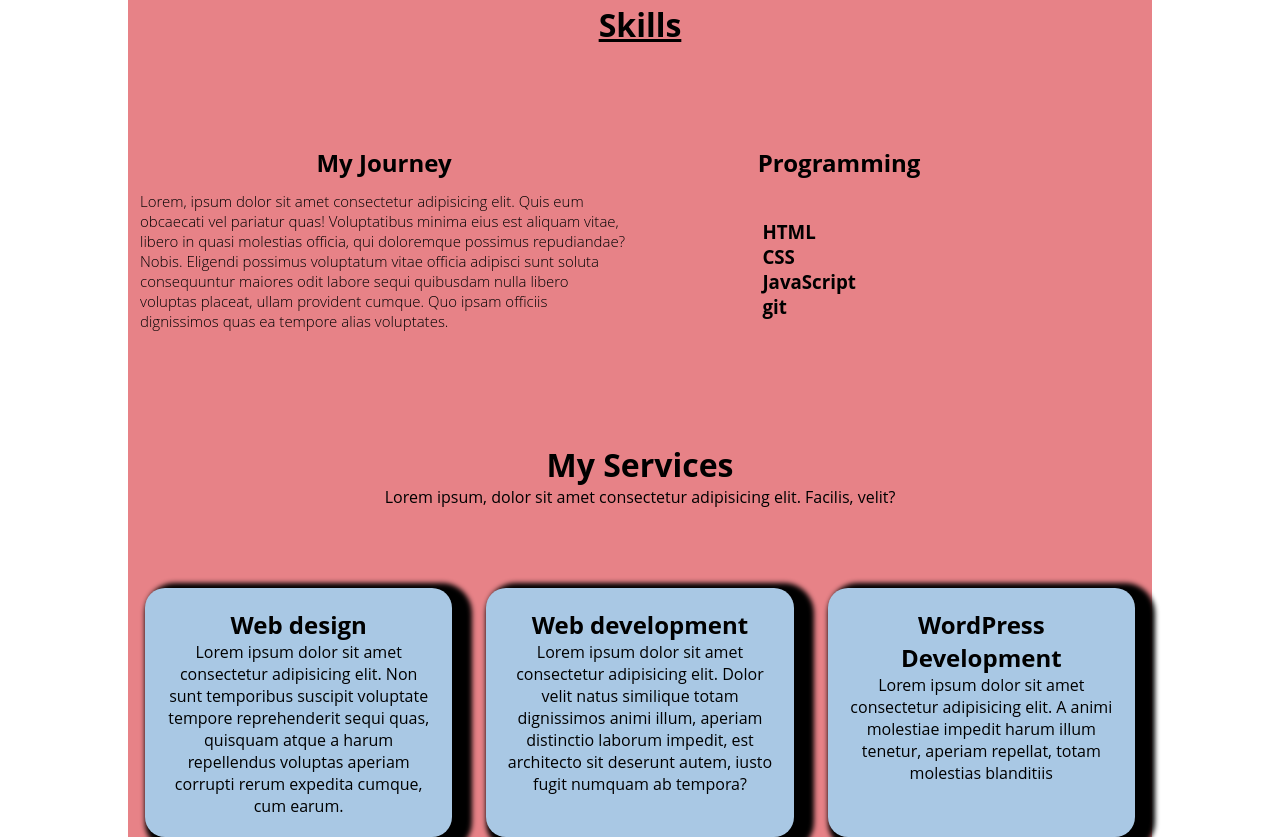
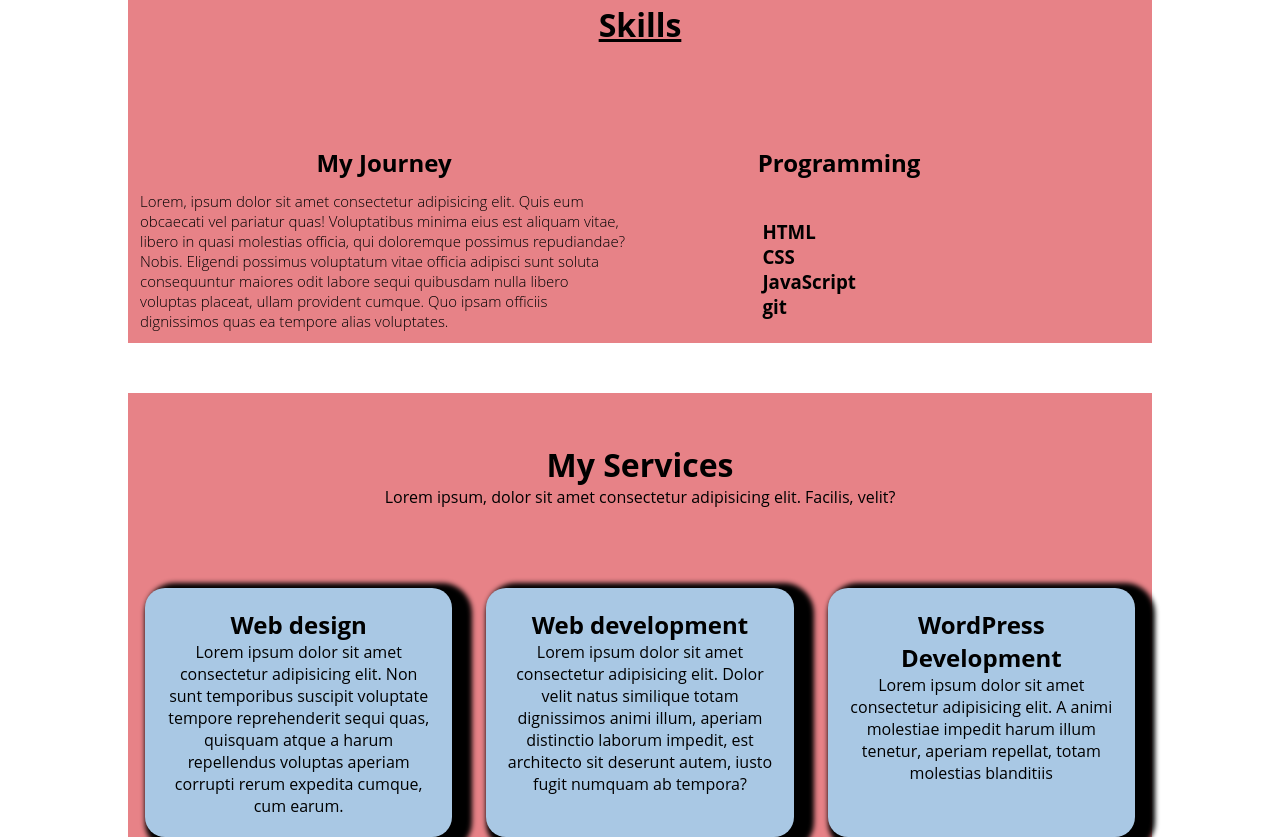
Before and after one commit to Lifelonglearner8180/New-star, a plain HTML site: page index.html in a window 1280 px wide. Shown: the part 1375-2212 px from the top of the page. Drawn offline with Linux system fonts and the light colour scheme.

Commit message:
I have given some margin between skills and my service section

```diff
--- a/style.css
+++ b/style.css
@@ -220,10 +220,13 @@ nav{
 
     width: 80%;
     margin: auto;
+    margin-top:50px;
     text-align: center;
-    padding-top: 100px;
+    padding-top: 50px;
     background-color: rgb(231, 130, 135);
  }
+
+
 
 .service-card{
 
```
